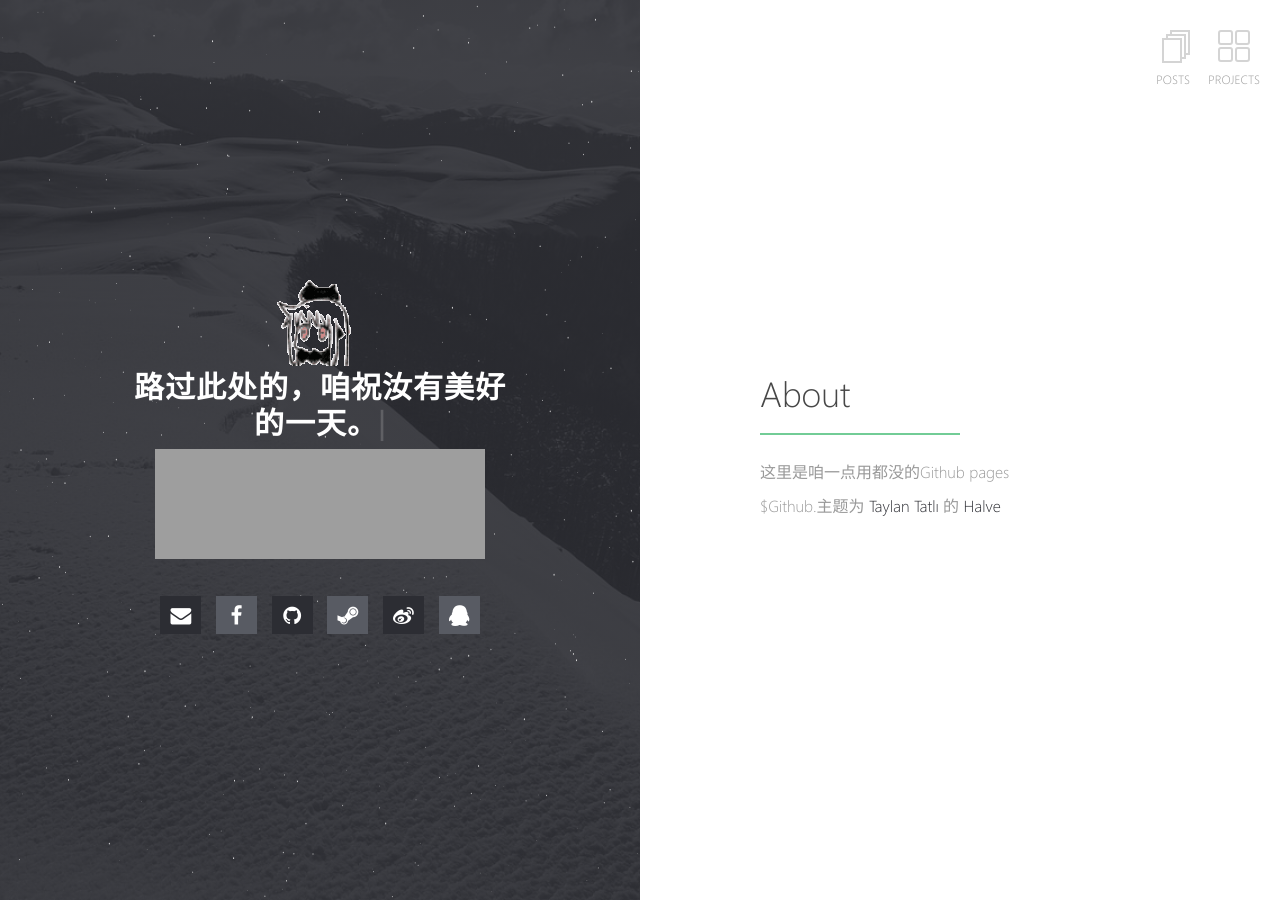
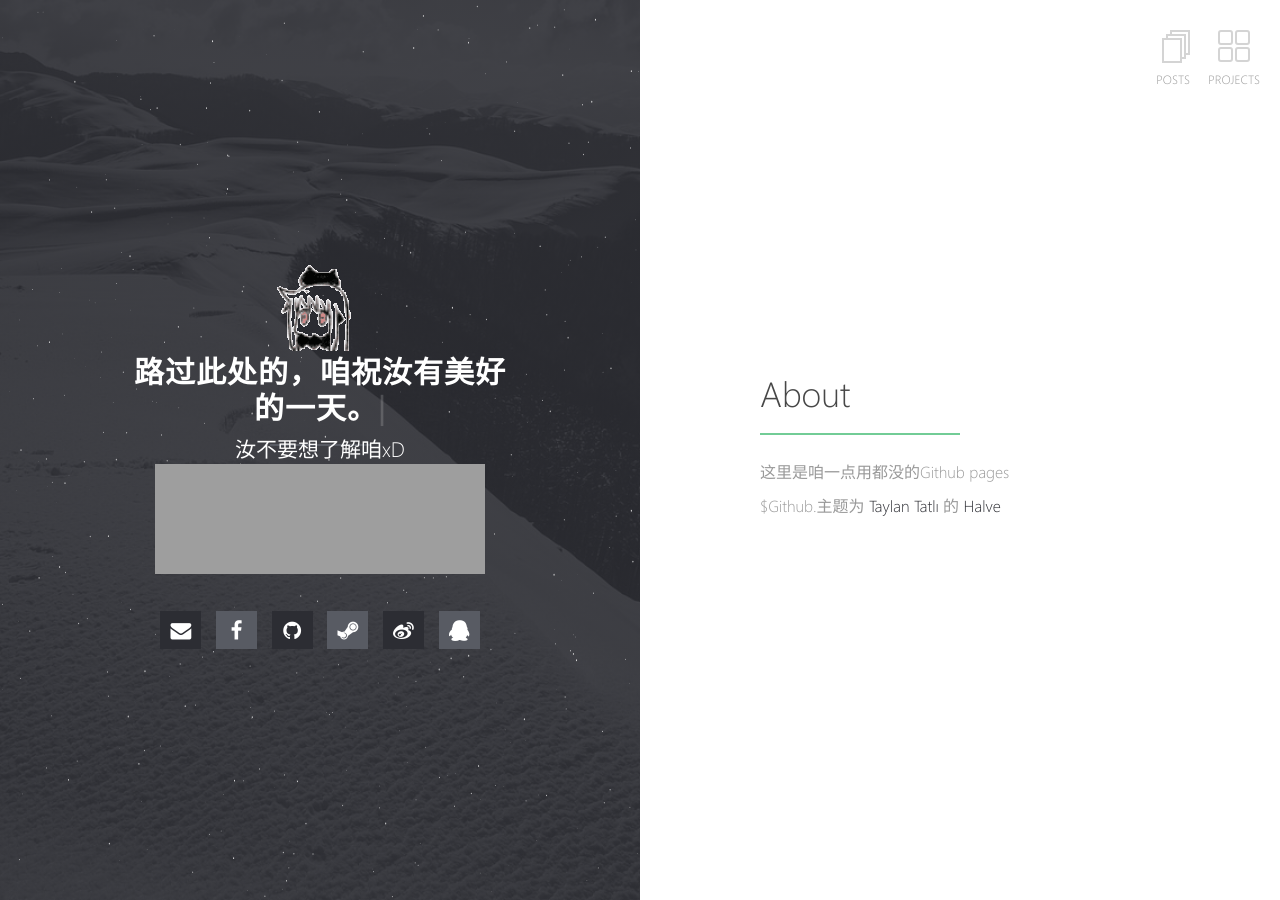
Before and after one commit to TolgaTatli/Halve, a Jekyll site: the page built from index.md, in a window 1280 px wide. Built offline with Jekyll 4.4.1, drawn with Linux system fonts in a browser that asks for light colours; our own code applies the rules of GitHub Pages for plain Markdown files; grey boxes are pictures that could not be loaded.

Commit message:
Update _config.yml

```diff
--- a/_config.yml
+++ b/_config.yml
@@ -1,6 +1,6 @@
 # Site
 title: DreamMingHe
-description: <iframe frameborder="no" border="0" marginwidth="0" marginheight="0" width=330 height=110 src="//music.163.com/outchain/player?type=0&id=454594442&auto=0&height=90"></iframe>
+description: 汝不要想了解咱xD<iframe frameborder="no" border="0" marginwidth="0" marginheight="0" width=330 height=110 src="//music.163.com/outchain/player?type=0&id=454594442&auto=0&height=90"></iframe>
 url: https://DreamMingHe.github.io
 logo: halve.png                                       # Site logo
 locale: en_US
```
